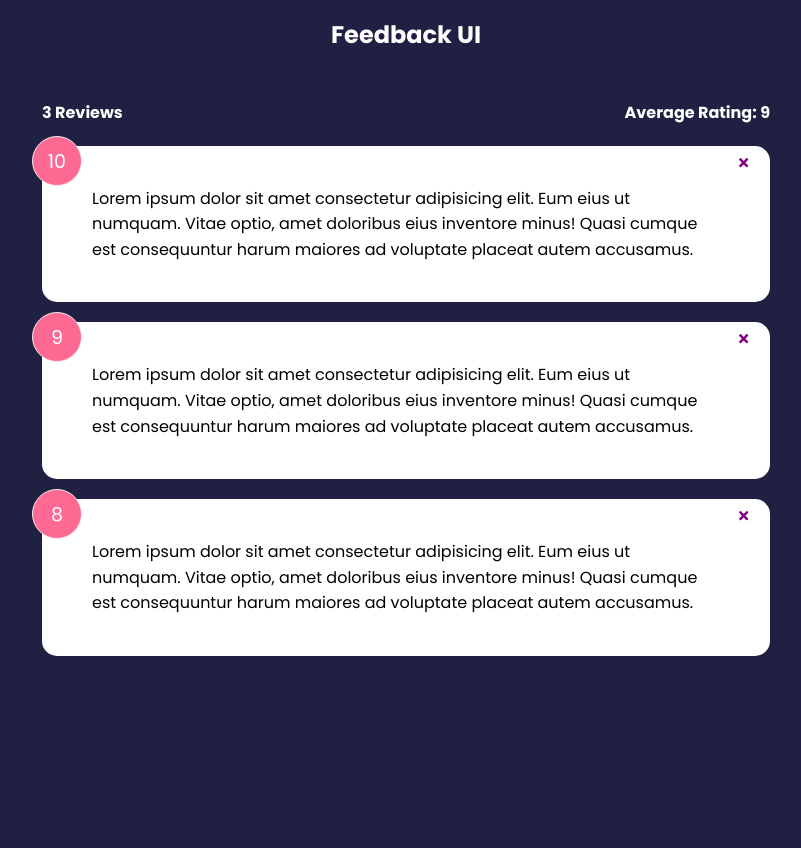
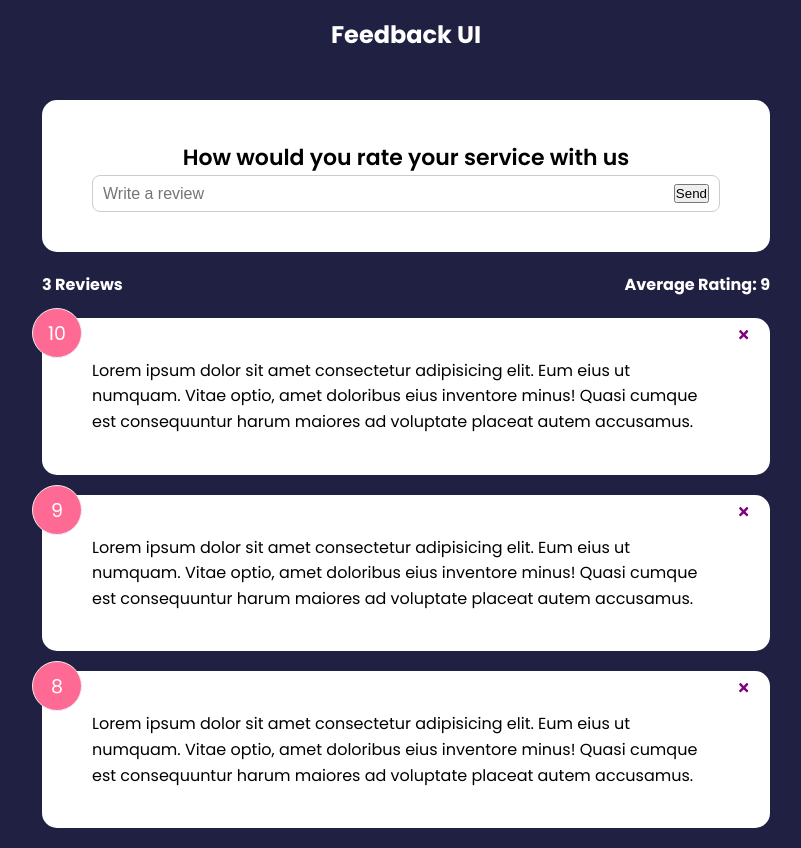
Before and after one commit to khan610/Feedback-app, a React (Create React App) app: page / in a window 1280 px wide. Shown: the whole page, without its empty margins (234-1035 px from the left). Before the commit the page ends 800 px from the top, so only its background shows below. Built offline with nearby package versions, Linux system fonts and the light colour scheme.

Commit message:
Form Input & State

```diff
--- a/src/App.js
+++ b/src/App.js
@@ -3,6 +3,7 @@
 import FeedbackList from "./components/FeedbackList";
 import FeedbackData from "./data/FeedbackData";
 import FeedbackStats from "./components/FeedbackStats";
+import FeedbackForm from "./components/FeedbackForm";
 
 function App() {
   const [feedback, setFeedback] = useState(FeedbackData);
@@ -17,6 +18,7 @@
     <>
       <Header />
       <div className="container">
+        <FeedbackForm />
         <FeedbackStats feedback={feedback} />
         <FeedbackList feedback={feedback} handleDelete={deleteFeedback} />
       </div>
--- /dev/null
+++ b/src/components/FeedbackForm.jsx
@@ -0,0 +1,30 @@
+import { useState } from "react";
+import Card from "./shared/Card";
+
+function FeedbackForm() {
+  const [text, setText] = useState("");
+
+  const handleTextChange = (e) => {
+    setText(e.target.value);
+  };
+
+  return (
+    <Card>
+      <form>
+        <h2>How would you rate your service with us</h2>
+        {/* to do rating select component */}
+        <div className="input-group">
+          <input
+            onChange={handleTextChange}
+            type="text"
+            placeholder="Write a review"
+            value={text}
+          />
+          <button type="submit">Send</button>
+        </div>
+      </form>
+    </Card>
+  );
+}
+
+export default FeedbackForm;
```
